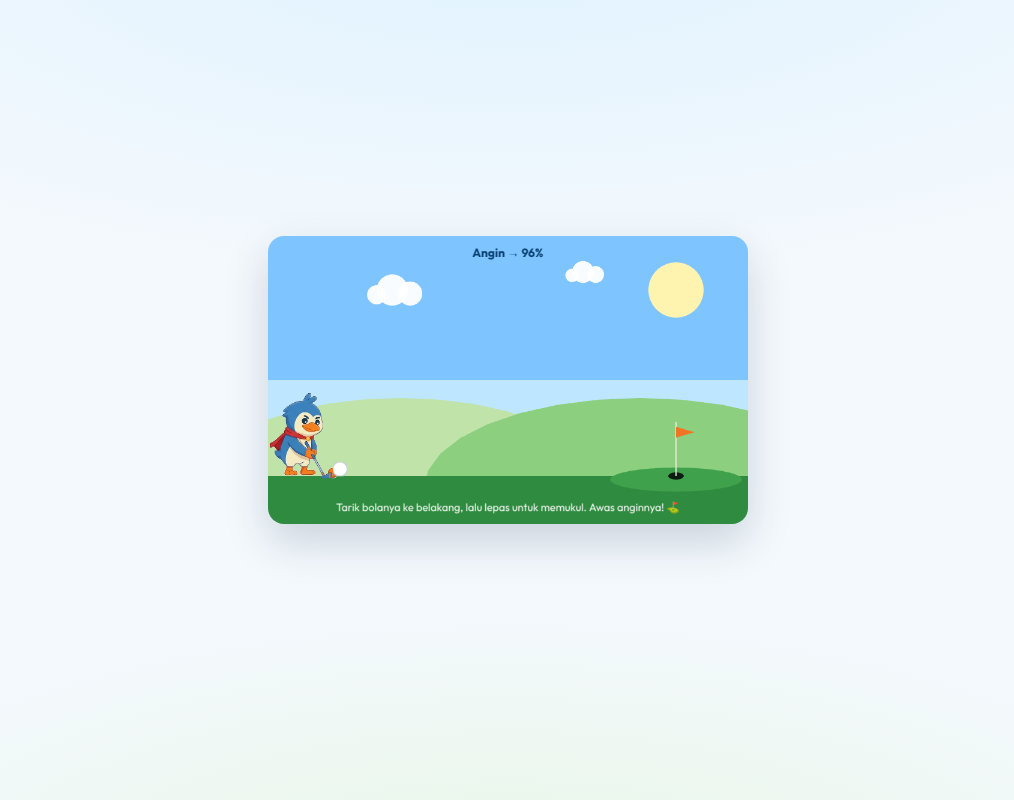
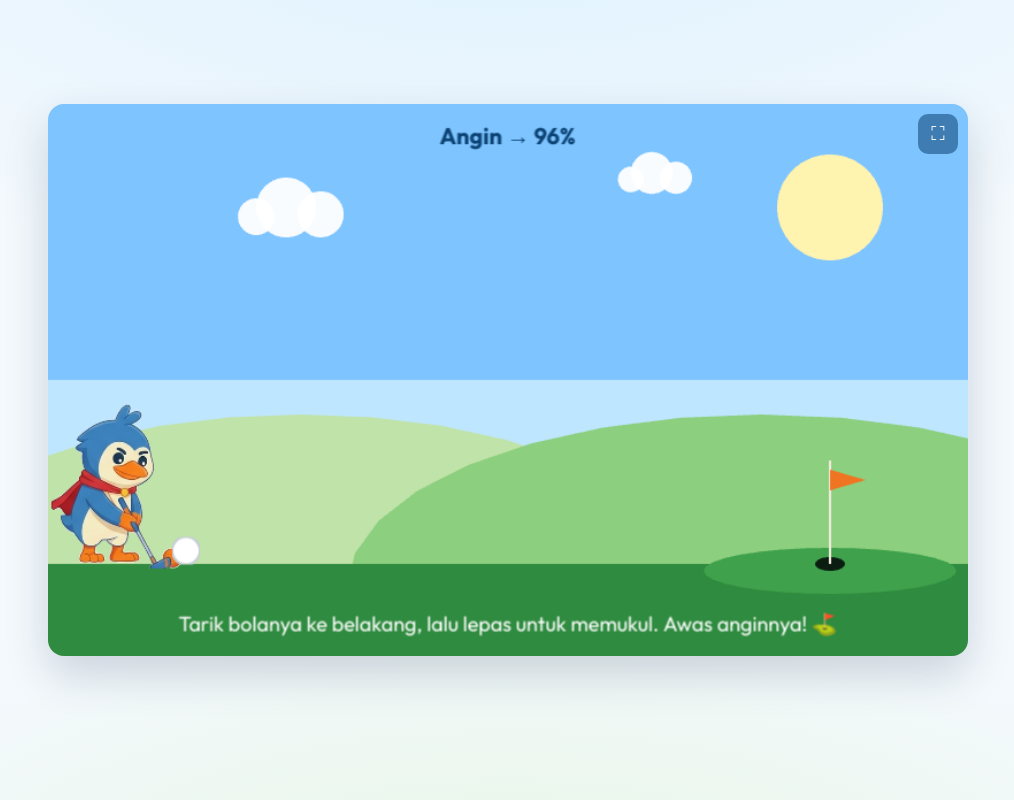
Before and after one commit to alfasean/sbt, a React (Vite) app: page / in a window 1280 px wide. Both pictures are taken after a click on the button "Mulai Main". Shown: the whole page, without its empty margins (132-1146 px from the left). Built offline with nearby package versions, Linux system fonts and the light colour scheme.

Commit message:
feat: enlarge golf canvas and add fullscreen button
Canvas now sizes to min(920px, 94vw) by breaking out of the narrow app
column (a wider centered flex child overflows symmetrically), and a
fullscreen toggle button drives Phaser's scale manager.

```diff
--- a/src/components/GolfGame.jsx
+++ b/src/components/GolfGame.jsx
@@ -55,5 +55,23 @@ export default function GolfGame({ onComplete }) {
     };
   }, []);
 
-  return <div ref={containerRef} className="golf-canvas" />;
+  const toggleFullscreen = () => {
+    const scale = gameRef.current?.scale;
+    if (!scale) return;
+    scale.toggleFullscreen(); // must run from this user gesture
+  };
+
+  return (
+    <div className="golf-stage">
+      <div ref={containerRef} className="golf-canvas" />
+      <button
+        type="button"
+        className="fullscreen-btn"
+        onClick={toggleFullscreen}
+        aria-label="Layar penuh"
+      >
+        ⛶
+      </button>
+    </div>
+  );
 }
--- a/src/styles/index.css
+++ b/src/styles/index.css
@@ -93,9 +93,18 @@ body {
 
 /* ---------- golf scene (Phaser canvas) ---------- */
 .golf-wrap { width: 100%; display: flex; flex-direction: column; align-items: center; }
+
+/* The stage is wider than the narrow .app column; a child wider than the
+   centered column overflows symmetrically, so it stays centered on the
+   viewport while giving the game much more room. */
+.golf-stage {
+  position: relative;
+  width: min(920px, 94vw);
+  aspect-ratio: 800 / 480;
+}
 .golf-canvas {
   width: 100%;
-  max-width: 480px;
+  height: 100%;
   aspect-ratio: 800 / 480;
   border-radius: 16px;
   overflow: hidden;
@@ -105,6 +114,25 @@ body {
   box-shadow: 0 18px 44px rgba(17, 40, 70, 0.18), inset 0 0 0 1px rgba(17,40,70,0.06);
 }
 .golf-canvas canvas { display: block; width: 100% !important; height: 100% !important; }
+
+.fullscreen-btn {
+  position: absolute;
+  top: 10px;
+  right: 10px;
+  z-index: 5;
+  width: 40px;
+  height: 40px;
+  border: none;
+  border-radius: 10px;
+  background: rgba(12, 67, 116, 0.55);
+  color: #fff;
+  font-size: 1.2rem;
+  line-height: 1;
+  cursor: pointer;
+  backdrop-filter: blur(2px);
+  transition: background .15s ease, transform .15s ease;
+}
+.fullscreen-btn:hover { background: rgba(12, 67, 116, 0.8); transform: scale(1.06); }
 
 /* ---------- reveal ---------- */
 .reveal-teaser { color: var(--muted); font-size: 1.05rem; margin-bottom: 0.6rem; }
```
